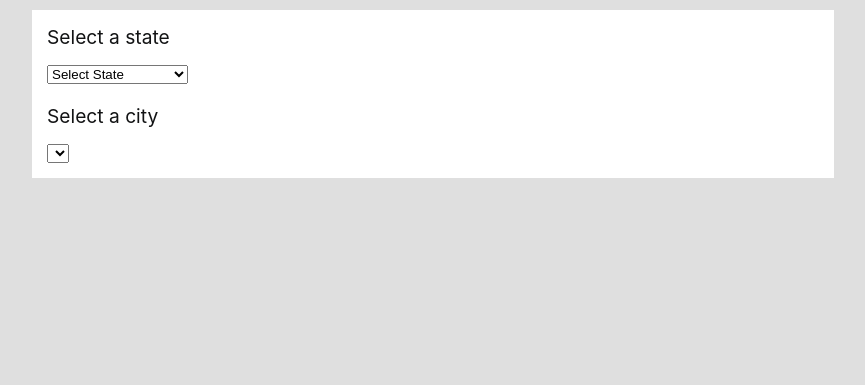
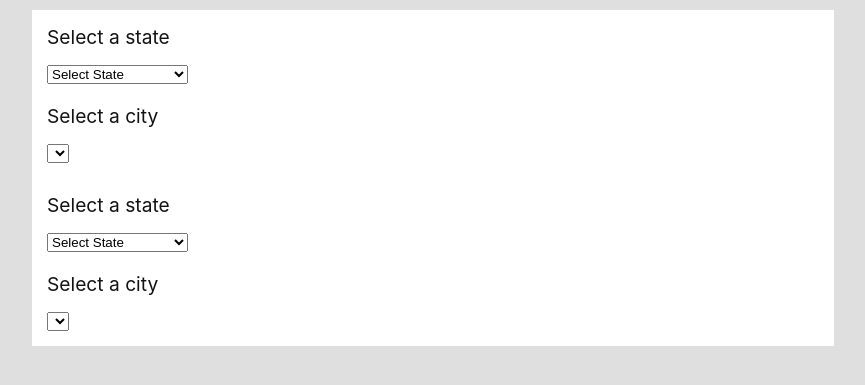
Before and after one commit to frankie-tech/DynamicDropdown, a website: page index.html in a window 1280 px wide. Shown: the part 95-480 px from the top of the page, without its empty margins (207-1072 px from the left). Drawn offline with Linux system fonts and the light colour scheme.

Commit message:
adds a fieldset to test json

```diff
--- a/index.html
+++ b/index.html
@@ -157,6 +157,85 @@
 						</label>
 					</div>
 				</fieldset>
+				<fieldset>
+					<div class="form-group">
+						<label for="states"
+							>Select a state
+							<select
+								name="states"
+								id="dynamicDropdownStates"
+								data-state
+							>
+								<option
+									value=""
+									disabled="disabled"
+									selected="selected"
+								>
+									Select State
+								</option>
+								<option value="AL">Alabama</option>
+								<option value="AK">Alaska</option>
+								<option value="AZ">Arizona</option>
+								<option value="AR">Arkansas</option>
+								<option value="CA">California</option>
+								<option value="CO">Colorado</option>
+								<option value="CT">Connecticut</option>
+								<option value="DE">Delaware</option>
+								<option value="DC">District Of Columbia</option>
+								<option value="FL">Florida</option>
+								<option value="GA">Georgia</option>
+								<option value="HI">Hawaii</option>
+								<option value="ID">Idaho</option>
+								<option value="IL">Illinois</option>
+								<option value="IN">Indiana</option>
+								<option value="IA">Iowa</option>
+								<option value="KS">Kansas</option>
+								<option value="KY">Kentucky</option>
+								<option value="LA">Louisiana</option>
+								<option value="ME">Maine</option>
+								<option value="MD">Maryland</option>
+								<option value="MA">Massachusetts</option>
+								<option value="MI">Michigan</option>
+								<option value="MN">Minnesota</option>
+								<option value="MS">Mississippi</option>
+								<option value="MO">Missouri</option>
+								<option value="MT">Montana</option>
+								<option value="NE">Nebraska</option>
+								<option value="NV">Nevada</option>
+								<option value="NH">New Hampshire</option>
+								<option value="NJ">New Jersey</option>
+								<option value="NM">New Mexico</option>
+								<option value="NY">New York</option>
+								<option value="NC">North Carolina</option>
+								<option value="ND">North Dakota</option>
+								<option value="OH">Ohio</option>
+								<option value="OK">Oklahoma</option>
+								<option value="OR">Oregon</option>
+								<option value="PA">Pennsylvania</option>
+								<option value="RI">Rhode Island</option>
+								<option value="SC">South Carolina</option>
+								<option value="SD">South Dakota</option>
+								<option value="TN">Tennessee</option>
+								<option value="TX">Texas</option>
+								<option value="UT">Utah</option>
+								<option value="VT">Vermont</option>
+								<option value="VA">Virginia</option>
+								<option value="WA">Washington</option>
+								<option value="WV">West Virginia</option>
+								<option value="WI">Wisconsin</option>
+								<option value="WY">Wyoming</option>
+							</select>
+						</label>
+						<label for="citites"
+							>Select a city
+							<select
+								name="cities"
+								id="dynamicDropdownCities"
+								data-city
+							></select>
+						</label>
+					</div>
+				</fieldset>
 			</form>
 			<output id="citiesFetchedOutput"></output>
 		</main>
```
